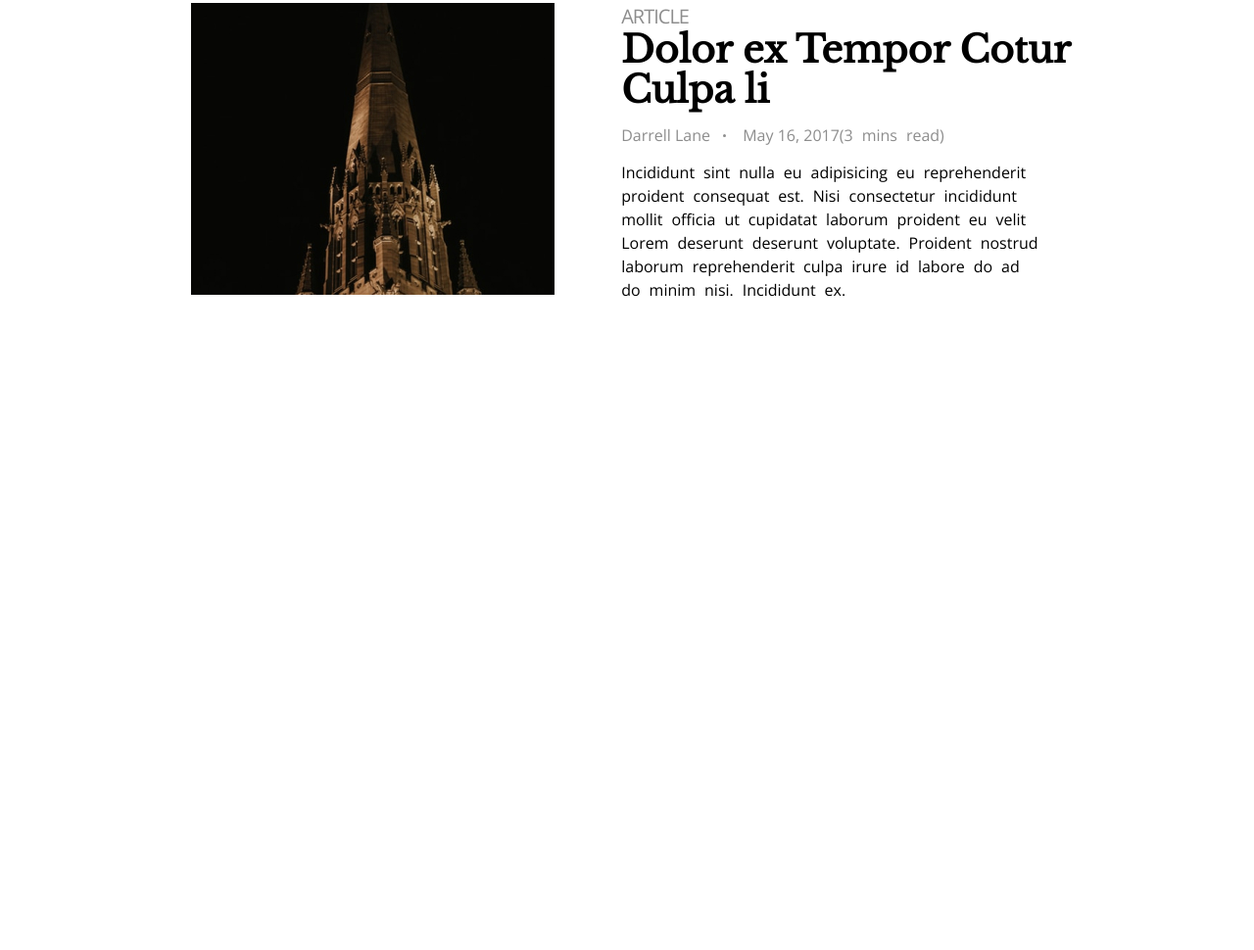
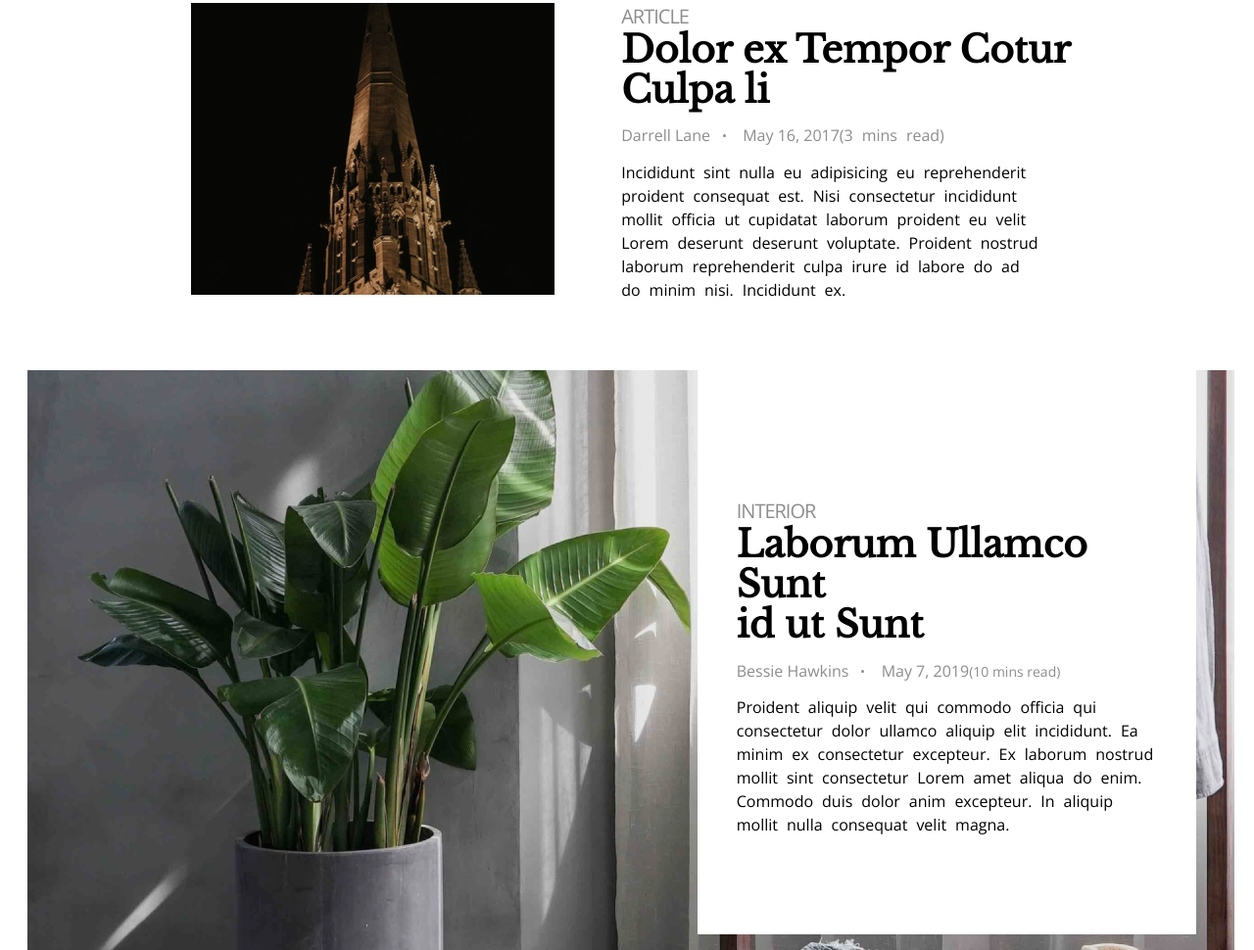
Before and after one commit to romafanasiev/chi_landing, a website: page src/index.html in a window 1280 px wide. Shown: the part 1619-2589 px from the top of the page at 98% size. Before the commit the page ends 1927 px from the top, so only its background shows below. Drawn offline with Linux system fonts and the light colour scheme.

Commit message:
add interiot section

```diff
--- a/src/index.html
+++ b/src/index.html
@@ -131,6 +131,27 @@
           </article>
         </div>
       </section>
+
+      <section class="interior">
+        <article class="article article-interior">
+          <p class="article__description">INTERIOR</p>
+          <h2 class="article__title">
+            Laborum Ullamco Sunt
+            <br>
+            id ut Sunt
+          </h2>
+          <p class="article__author">
+            <span class="article__author_name">Bessie Hawkins</span>
+            &nbsp;May 7, 2019
+            <span class="article__author_time">(10 mins read)</span>
+          </p>
+          <p class="article__text">
+            Proident aliquip velit qui commodo officia qui consectetur dolor ullamco aliquip elit incididunt.
+            Ea minim ex consectetur excepteur. Ex laborum nostrud mollit sint consectetur Lorem amet aliqua do enim.
+            Commodo duis dolor anim excepteur. In aliquip mollit nulla consequat velit magna.
+          </p>
+        </article>
+      </section>
     </main>
     <footer></footer>
   </body>
--- a/src/styles/blocks/_article.scss
+++ b/src/styles/blocks/_article.scss
@@ -7,6 +7,12 @@
   &-editors {
     margin-left: 0;
     padding: 0;
+  }
+
+  &-interior {
+    margin-left: 55.5%;
+    margin-top: 50px;
+    padding: 130px 40px 100px;
   }
 
   &__description {
--- /dev/null
+++ b/src/styles/blocks/_interior.scss
@@ -0,0 +1,7 @@
+.interior {
+  margin-top: 70px;
+  height: 592px;
+  background-image: url("./images/interiorBackground.jpg");
+  background-repeat: no-repeat;
+  background-size: cover;
+}
--- a/src/styles/main.scss
+++ b/src/styles/main.scss
@@ -5,6 +5,7 @@
 @import "./blocks/hero";
 @import "./blocks/article";
 @import "./blocks/editors";
+@import "./blocks/interior";
 
 body {
   padding: 0 20px 0 28px;
```
Also changed, not shown: src/images/interiorBackground.jpg (added), src/main.css.
